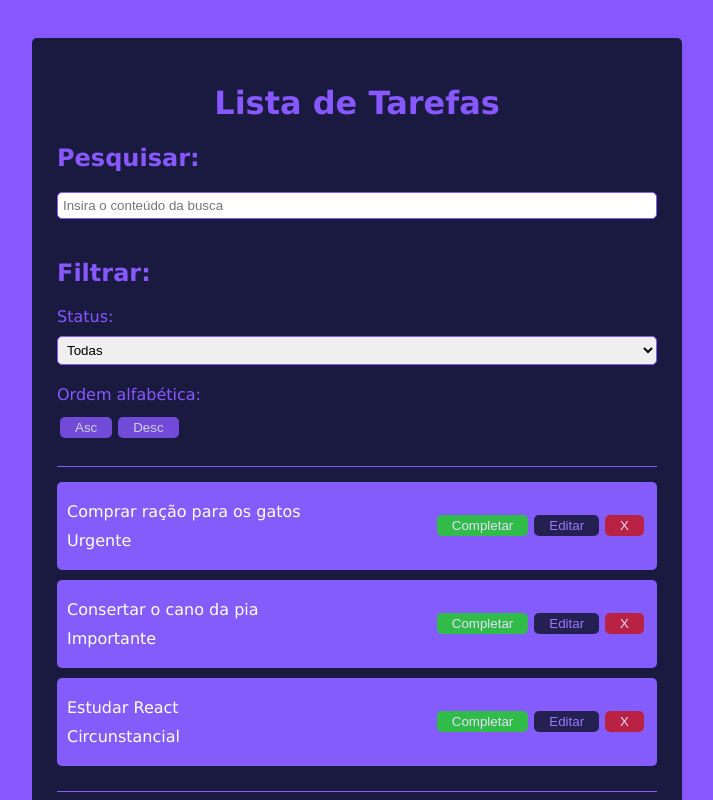
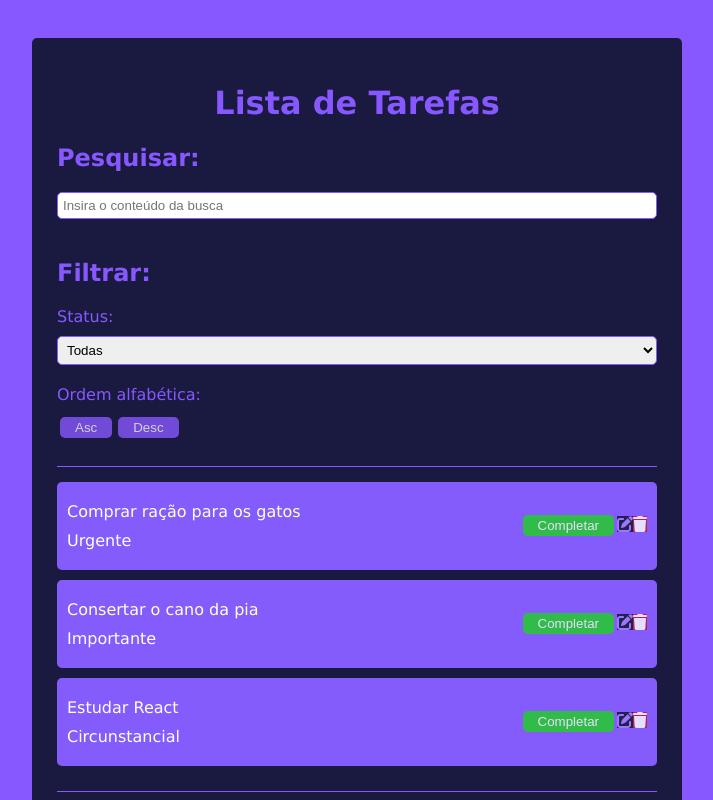
Before and after one commit to Caroli-ne/todo, a React (Vite) app: page / in a window 1280 px wide. Shown: the top 800 px of the page, without its empty margins (283-996 px from the left). Built offline with nearby package versions, Linux system fonts and the light colour scheme.

Commit message:
feat: importando e aplicando icones da biblioteca

```diff
--- a/src/components/Todo.jsx
+++ b/src/components/Todo.jsx
@@ -1,4 +1,8 @@
 import React from 'react'
+
+import { FontAwesomeIcon } from '@fortawesome/react-fontawesome'
+import { faTrash } from '@fortawesome/free-solid-svg-icons'
+import { faPenToSquare } from '@fortawesome/free-solid-svg-icons'
 
 const Todo = ({todo, deleteTodo, completeTodo, editTodo}) => {
 return (
@@ -9,8 +13,8 @@ return (
     </div>
     <div>
         <button className='complete' onClick={() => completeTodo(todo.id)}>Completar</button>
-        <button className='edit' onClick={() => editTodo (todo.id) } >Editar</button>
-        <button className='delete' onClick={() => deleteTodo(todo.id)}>X</button>
+        <FontAwesomeIcon className="edit" icon={faPenToSquare} onClick={() => editTodo(todo.id)} />
+        <FontAwesomeIcon className="delete" icon={faTrash} onClick={() => deleteTodo(todo.id)} />
     </div>
 </div>
 )
```
